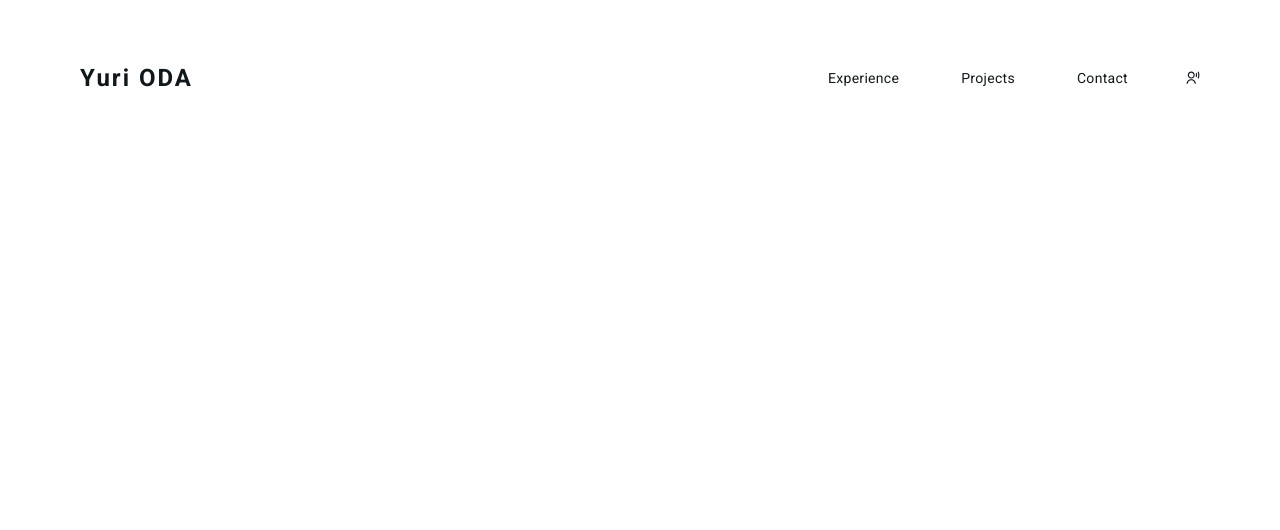
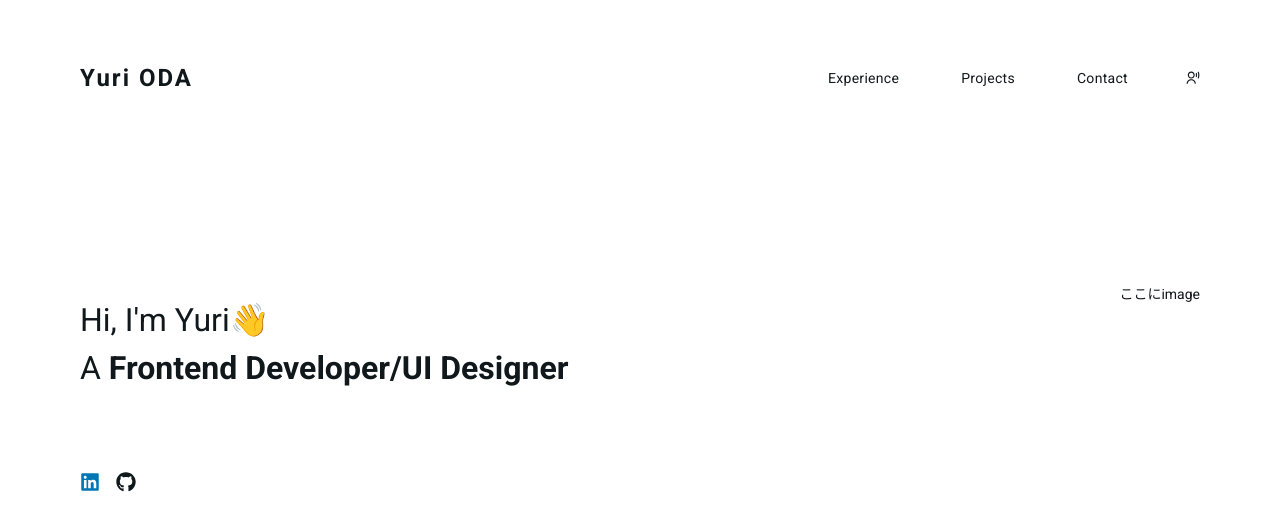
Before and after one commit to LilyCalico/portfolio-ver2, a Next.js app: page / in a window 1280 px wide. Shown: the top 530 px of the page. Built offline with nearby package versions, Linux system fonts and the light colour scheme.

Commit message:
feat: Add Top

```diff
--- /dev/null
+++ b/components/Top.tsx
@@ -0,0 +1,38 @@
+import Link from "next/link";
+import { FaGithub, FaLinkedin } from "react-icons/fa";
+
+export default function Top() {
+  return (
+    <section id="top" className="flex justify-between items-center">
+      <div>
+        <div className="text-[3.2rem] mt-[20rem]">
+          <h1>Hi, I'm Yuri👋</h1>
+          <h1>
+            A <span className="font-bold">Frontend Developer/UI Designer</span>
+          </h1>
+        </div>
+        <div className="mt-[8rem] flex gap-[1.6rem]">
+          <Link
+            href="https://www.linkedin.com/in/yuri-oda/"
+            target="_blank"
+            rel="noopener noreferrer"
+            className="flex items-center gap-[0.8rem] hover:opacity-50 transition-opacity duration-300"
+          >
+            <FaLinkedin className="text-[2rem] text-[#0077B5]" />
+          </Link>
+          <Link
+            href="https://github.com/LilyCalico"
+            target="_blank"
+            rel="noopener noreferrer"
+            className="flex items-center gap-[0.8rem] hover:opacity-50 transition-opacity duration-300"
+          >
+            <FaGithub className="text-[2rem]" />
+          </Link>
+        </div>
+      </div>
+      <div>
+        <p>ここにimage</p>
+      </div>
+    </section>
+  );
+}
--- a/pages/_app.tsx
+++ b/pages/_app.tsx
@@ -6,7 +6,9 @@ export default function App({ Component, pageProps }: AppProps) {
   return (
     <>
       <Header />
-      <Component {...pageProps} />
+      <div className="px-[8rem]">
+        <Component {...pageProps} />
+      </div>
     </>
   );
 }
--- a/pages/index.tsx
+++ b/pages/index.tsx
@@ -1,3 +1,9 @@
+import Top from "../components/Top";
+
 export default function Home() {
-  return <div></div>;
+  return (
+    <div className="mt-[9.6rem]">
+      <Top />
+    </div>
+  );
 }
```
